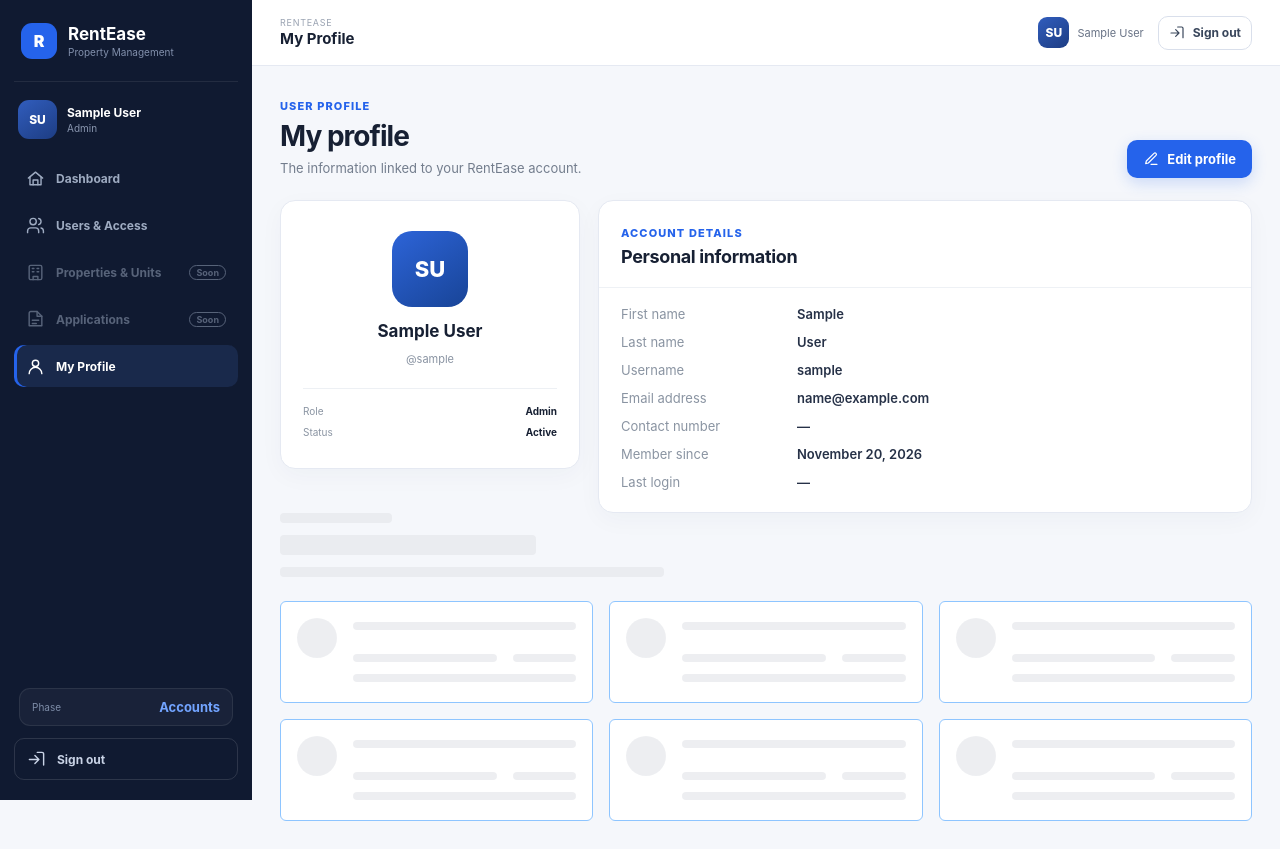
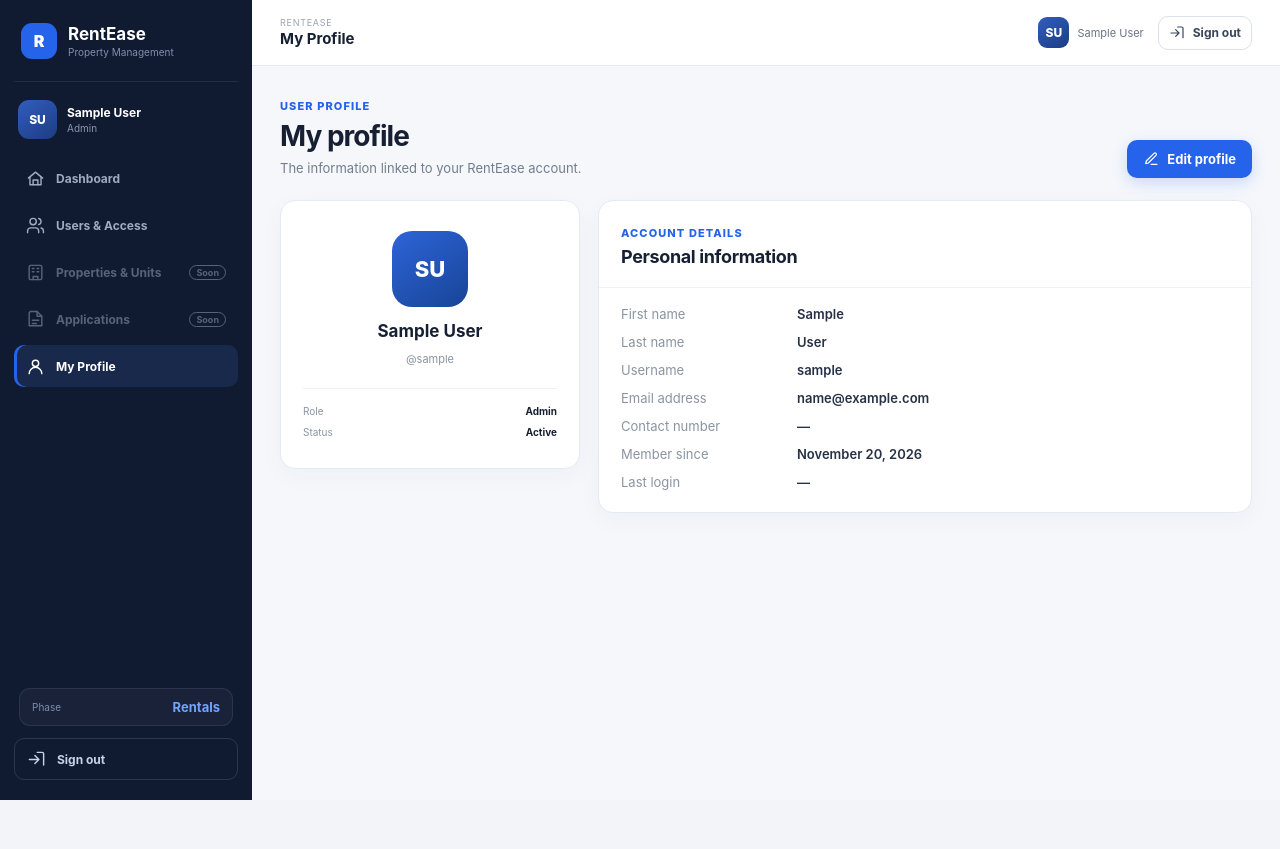
Before and after one commit to Phyyyyyyyyyyyy/RentEase-Navarrete-Reuben-G5, a Django app: page /profile/ in a window 1280 px wide. After the commit the page ends 800 px from the top, so only its background shows below. Run offline with Django 5.2, Linux system fonts and the light colour scheme; the visitor is signed in with stand-in values (Sample User, id 1); style sheets or scripts are compiled from the project's sources.

Commit message:
Fix loading skeleton showing under every page
The skeleton's `grid` class set display:grid, which overrode the
`hidden` attribute, so the placeholder cards always rendered below the
page content. Move `hidden` to a plain wrapper. Also update the sidebar
phase label from "Accounts" to "Rentals".

Co-Authored-By: Claude Opus 5.5 <noreply@anthropic.com>

```diff
--- a/templates/app_base.html
+++ b/templates/app_base.html
@@ -24,7 +24,7 @@
       {% endfor %}
     </nav>
     <div class="sidebar-footer">
-      <div class="scope-pill"><span>Phase</span><strong>Accounts</strong></div>
+      <div class="scope-pill"><span>Phase</span><strong>Rentals</strong></div>
       <form method="post" action="{% url 'accounts:logout' %}">
         {% csrf_token %}
         <button class="logout-button" type="submit" data-loading="Signing out…">{% icon "logout" 19 %}Sign out</button>
--- a/templates/partials/page_skeleton.html
+++ b/templates/partials/page_skeleton.html
@@ -1,5 +1,7 @@
 {# Placeholder shown by app_base.html while the next page is slow to load. #}
-<div id="page-skeleton" class="grid gap-6" hidden aria-hidden="true">
+{# `hidden` is on a plain wrapper: a display class like `grid` on the same element would override it and keep the skeleton visible. #}
+<div id="page-skeleton" hidden aria-hidden="true">
+<div class="grid gap-6">
   <div class="grid animate-pulse gap-3">
     <div class="h-2.5 w-28 rounded bg-gray-200"></div>
     <div class="h-5 w-64 max-w-full rounded bg-gray-200"></div>
@@ -25,3 +27,4 @@
     {% endfor %}
   </div>
 </div>
+</div>
```
